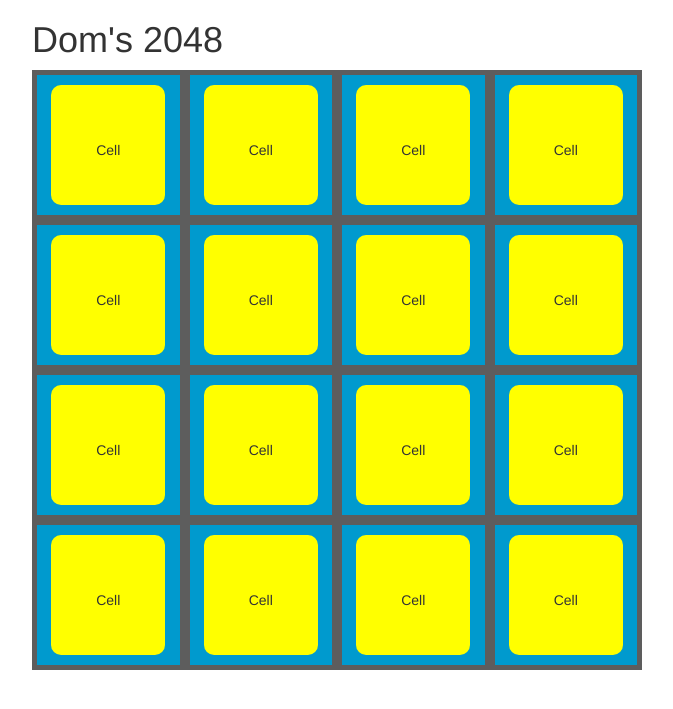
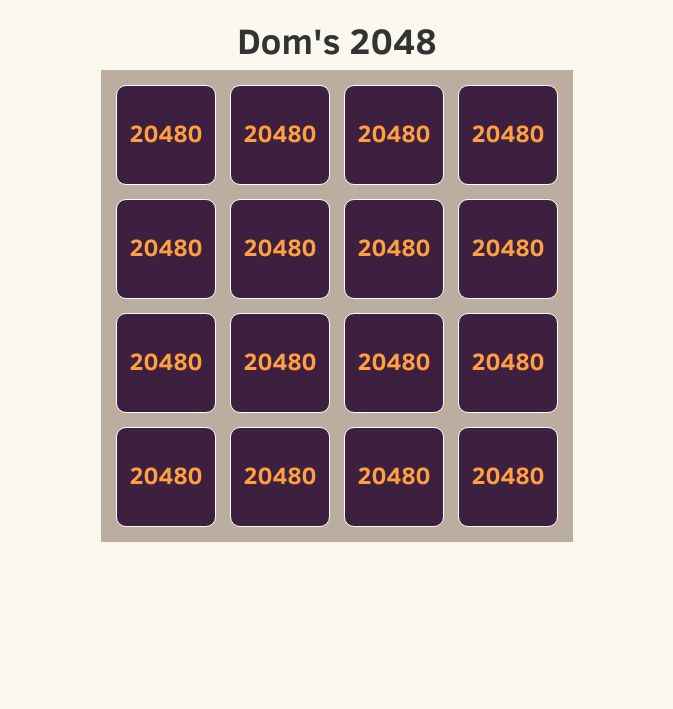
Before and after one commit to domtkho/Dom2048, a PHP site: page / in a window 1280 px wide. Shown: the top 709 px of the page, without its empty margins (303-976 px from the left). Run offline with PHP 8.4, Linux system fonts and the light colour scheme; some libraries are stand-ins or nearby versions.

Commit message:
New CSS Styles

```diff
--- a/css/main.css
+++ b/css/main.css
@@ -1,19 +1,34 @@
+@font-face {
+  font-family: "Clear Sans";
+  src: url("/fonts/ClearSans-Bold.ttf");
+}
+
+body {
+  background: #FAF8EF;
+  font-family: "Clear Sans";
+  text-align: center;
+}
+
+div.board {
+  width: 472px;
+  height: 472px;
+  background: #bbada0;
+  margin: 0 auto;
+  padding: 8px;
+}
+
 div.cell {
-  height: 150px;
-  width: 25%;
+  width: 100px;
+  height: 100px;
+  border: 1px solid #FFF;
+  border-radius: 10px;
+  background: #3D2040;
   float: left;
-  background: #009ACE;
-  border: 5px solid #5D5D5D;
-  text-align: center;
-  line-height: 130px;
-  padding: 0;
+  font-size: 24px;
+  margin: 7px;
 }
 
 div.tile {
-  background: yellow;
-  width: 80%;
-  height: 120px;
-  margin: 0 auto;
-  margin-top: 10px;
-  border-radius: 10px;
+  color: #FF9F40;
+  margin-top: 30px;
 }
--- a/index.html
+++ b/index.html
@@ -7,25 +7,25 @@
   <link rel="stylesheet" href="css/main.css">
 </head>
 <body>
-  <h1 class="col-xs-offset-3 col-xs-6">Dom's 2048</h1>
-  <div class="row col-xs-offset-3 col-xs-6">
+  <h1>Dom's 2048</h1>
+  <div>
     <div class="board">
-      <div class="cell r0 c0"><div class="tile">Cell</div></div>
-      <div class="cell r0 c1"><div class="tile">Cell</div></div>
-      <div class="cell r0 c2"><div class="tile">Cell</div></div>
-      <div class="cell r0 c3"><div class="tile">Cell</div></div>
-      <div class="cell r1 c0"><div class="tile">Cell</div></div>
-      <div class="cell r1 c1"><div class="tile">Cell</div></div>
-      <div class="cell r1 c2"><div class="tile">Cell</div></div>
-      <div class="cell r1 c3"><div class="tile">Cell</div></div>
-      <div class="cell r2 c0"><div class="tile">Cell</div></div>
-      <div class="cell r2 c1"><div class="tile">Cell</div></div>
-      <div class="cell r2 c2"><div class="tile">Cell</div></div>
-      <div class="cell r2 c3"><div class="tile">Cell</div></div>
-      <div class="cell r3 c0"><div class="tile">Cell</div></div>
-      <div class="cell r3 c1"><div class="tile">Cell</div></div>
-      <div class="cell r3 c2"><div class="tile">Cell</div></div>
-      <div class="cell r3 c3"><div class="tile">Cell</div></div>
+      <div class="cell r0 c0"><div class="tile">20480</div></div>
+      <div class="cell r0 c1"><div class="tile">20480</div></div>
+      <div class="cell r0 c2"><div class="tile">20480</div></div>
+      <div class="cell r0 c3"><div class="tile">20480</div></div>
+      <div class="cell r1 c0"><div class="tile">20480</div></div>
+      <div class="cell r1 c1"><div class="tile">20480</div></div>
+      <div class="cell r1 c2"><div class="tile">20480</div></div>
+      <div class="cell r1 c3"><div class="tile">20480</div></div>
+      <div class="cell r2 c0"><div class="tile">20480</div></div>
+      <div class="cell r2 c1"><div class="tile">20480</div></div>
+      <div class="cell r2 c2"><div class="tile">20480</div></div>
+      <div class="cell r2 c3"><div class="tile">20480</div></div>
+      <div class="cell r3 c0"><div class="tile">20480</div></div>
+      <div class="cell r3 c1"><div class="tile">20480</div></div>
+      <div class="cell r3 c2"><div class="tile">20480</div></div>
+      <div class="cell r3 c3"><div class="tile">20480</div></div>
     </div>
   </div>
 
```
Also changed, not shown: fonts/ClearSans-Bold.ttf (added).
